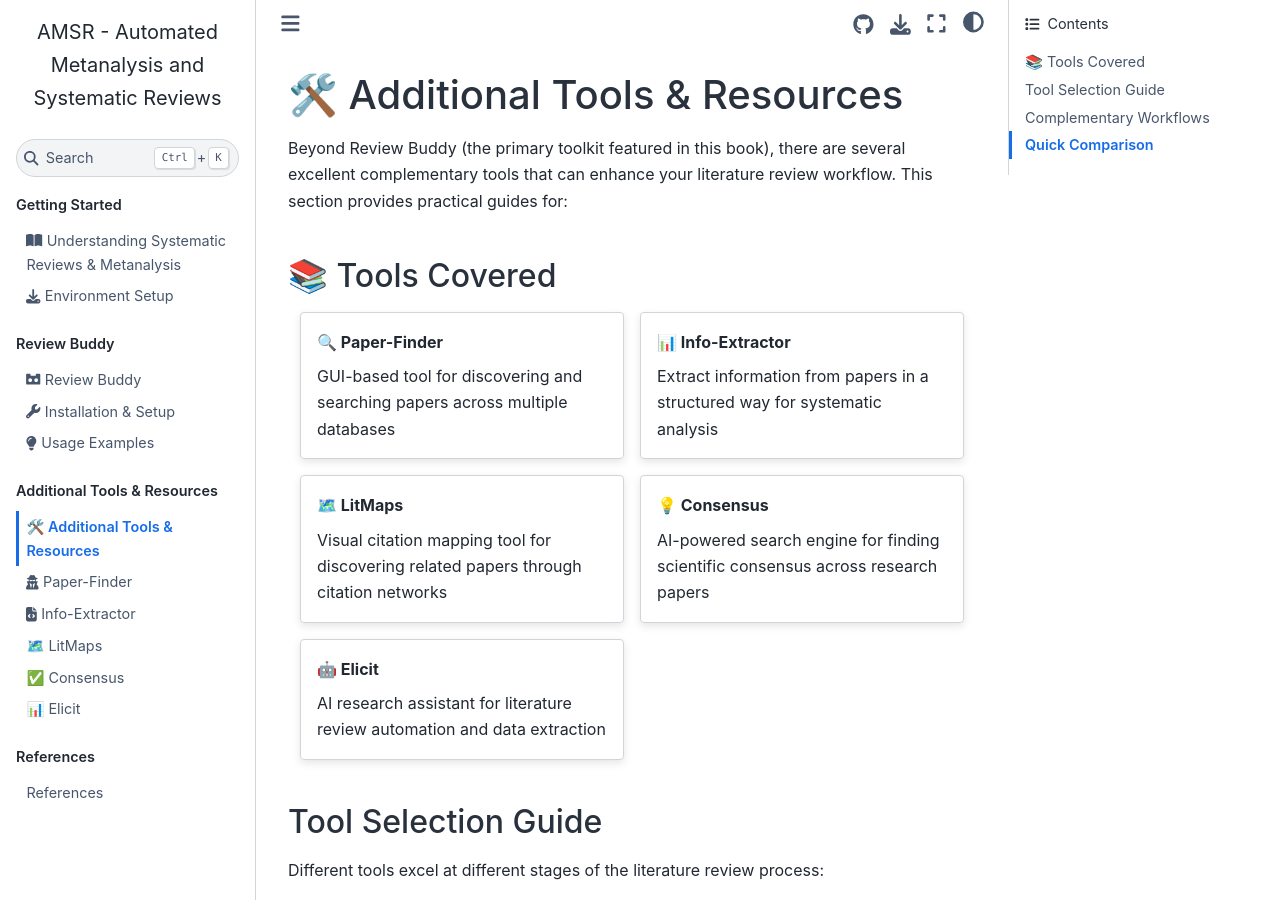
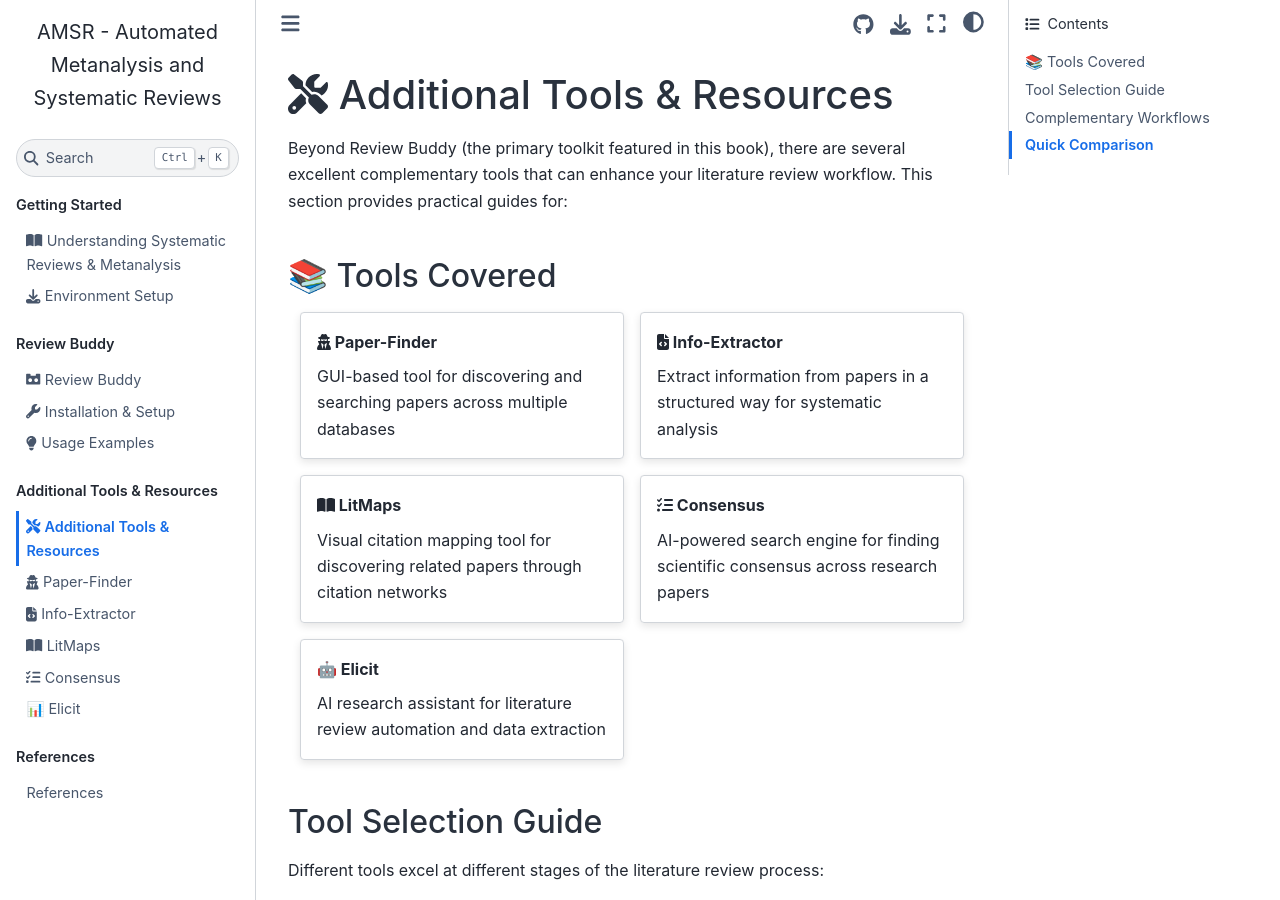
Before and after one commit to leonardozaggia/automated_systematic_literature_search, a Jupyter Book: the page built from book/additional_tools/0_Overview.md, in a window 1280 px wide and 900 px high. Built offline with Jupyter Book 1.0.4 settings and Sphinx 7.4.7 and the Sphinx Book theme 1.1.4, drawn with Linux system fonts in a browser that asks for light colours.

Commit message:
icon changes

```diff
--- a/book/additional_tools/0_Overview.md
+++ b/book/additional_tools/0_Overview.md
@@ -1,4 +1,4 @@
-# 🛠️ Additional Tools & Resources
+# <i class="fa-solid fa-screwdriver-wrench"></i> Additional Tools & Resources
 
 Beyond Review Buddy (the primary toolkit featured in this book), there are several excellent complementary tools that can enhance your literature review workflow. This section provides practical guides for:
 
@@ -7,28 +7,28 @@
 ::::{grid} 1 1 2 2
 :gutter: 3
 
-:::{grid-item-card} 🔍 Paper-Finder
+:::{grid-item-card} <i class="fa-solid fa-user-secret"></i> Paper-Finder
 :link: 1_Paper_Finder
 :link-type: doc
 
 GUI-based tool for discovering and searching papers across multiple databases
 :::
 
-:::{grid-item-card} 📊 Info-Extractor
+:::{grid-item-card} <i class="fa-solid fa-file-code"></i> Info-Extractor
 :link: 5_Info_Extractor
 :link-type: doc
 
 Extract information from papers in a structured way for systematic analysis
 :::
 
-:::{grid-item-card} ️🗺️ LitMaps
+:::{grid-item-card} ️<i class="fa-solid fa-book-open"></i> LitMaps
 :link: 2_LitMaps
 :link-type: doc
 
 Visual citation mapping tool for discovering related papers through citation networks
 :::
 
-:::{grid-item-card} 💡 Consensus
+:::{grid-item-card} <i class="fa-solid fa-list-check"></i> Consensus
 :link: 3_Consensus
 :link-type: doc
 
```
Also changed, not shown: book/additional_tools/2_LitMaps.md (+1 -1 lines), book/additional_tools/3_Consensus.md (+1 -1 lines), book/introduction.md (+1 -1 lines).
